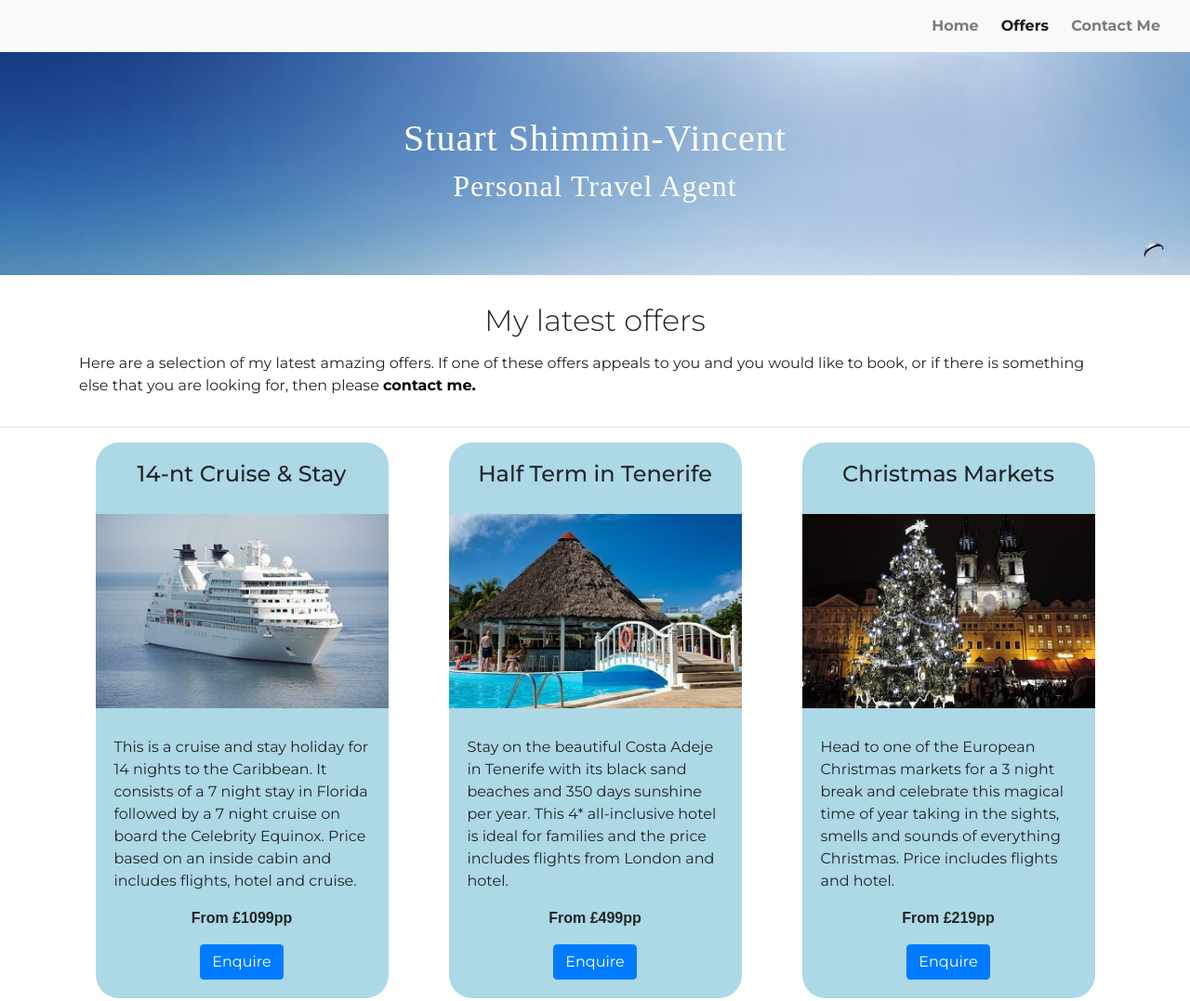
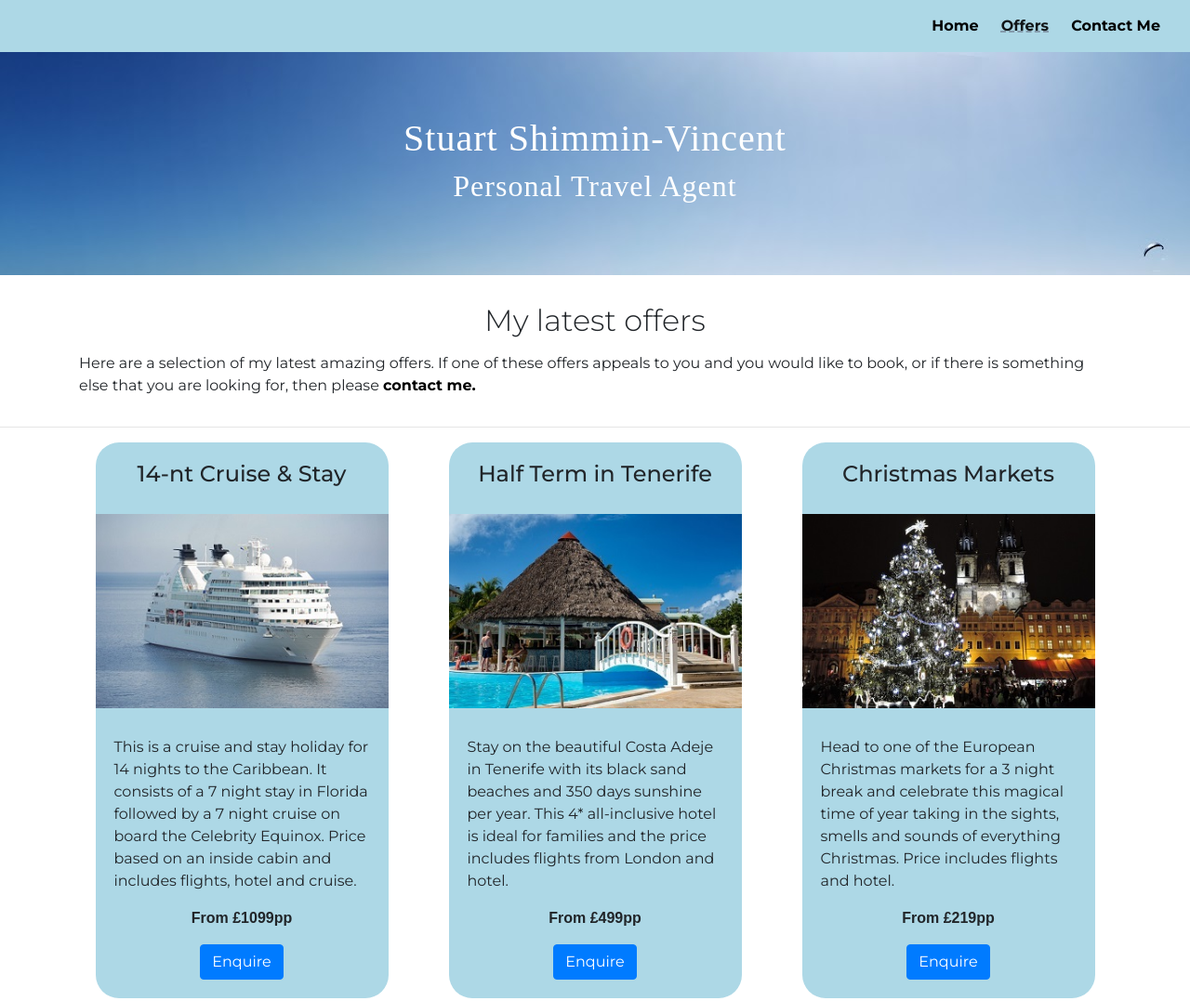
Before and after one commit to cshimvin/stuarts-travel-ms1, a plain HTML site: page offers.html in a window 1280 px wide. Shown: the top 1077 px of the page at 93% size. Drawn offline with nearby package versions, Linux system fonts and the light colour scheme; a web font is replaced by a local one.

Commit message:
Improve nav contrast for accessibility

```diff
--- a/assets/css/styles.css
+++ b/assets/css/styles.css
@@ -72,6 +72,14 @@ nav {
 
 .inline-block {
     display: inline-block;
+}
+
+.navbar-light .navbar-nav .nav-link {
+    color: rgba(0,0,0);
+}
+
+.active {
+    text-decoration: underline dashed lightslategray;
 }
 
 /* About me section */
--- a/offers.html
+++ b/offers.html
@@ -14,7 +14,7 @@
 
         <!-- Main Menu -->
 
-        <nav class="navbar navbar-light bg-light navbar-expand-sm">
+        <nav class="navbar navbar-light navbar-expand-sm">
             <button class="navbar-toggler ml-auto" type="button" data-toggle="collapse" data-target="#navbarNavDropdown" aria-controls="navbarNavDropdown" aria-expanded="false" aria-label="Toggle navigation">
                 <span class="navbar-toggler-icon"></span>
             </button>
```
Also changed, not shown: contact.html (+1 -1 lines).
